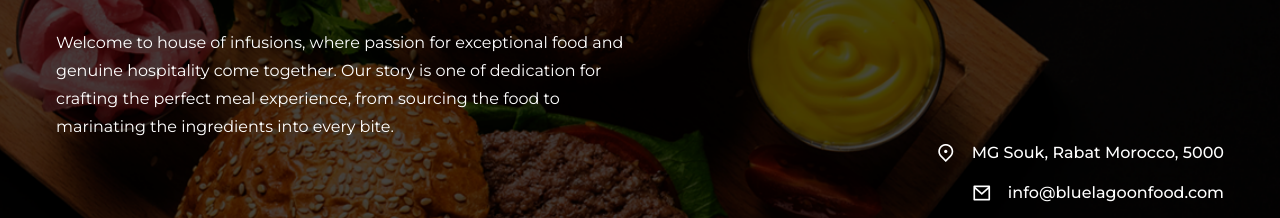
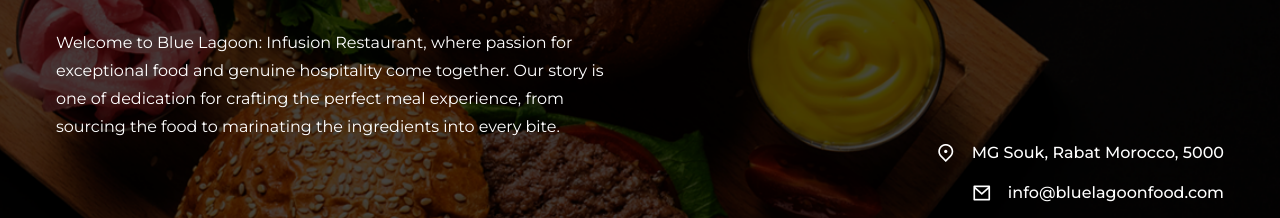
Before and after one commit to SharokM/blue-harvest-app, a website built with webpack: page src/index.html in a window 1280 px wide. Shown: the part 3692-3910 px from the top of the page. Built offline with nearby package versions, Linux system fonts and the light colour scheme; files whose address does not match are found by name.

Commit message:
header & title changes

```diff
--- a/src/index.html
+++ b/src/index.html
@@ -186,7 +186,7 @@
         <img src="img/logo-white.png" alt="logo" />
         <div class="footer-content">
           <p>
-            Welcome to house of infusions, where passion for exceptional food and genuine hospitality come together. Our story is one of dedication for crafting the perfect meal experience, from sourcing the food to marinating the ingredients into every bite.
+            Welcome to Blue Lagoon: Infusion Restaurant, where passion for exceptional food and genuine hospitality come together. Our story is one of dedication for crafting the perfect meal experience, from sourcing the food to marinating the ingredients into every bite.
           </p>
         </div>
           <ul class="footer-links">
```
